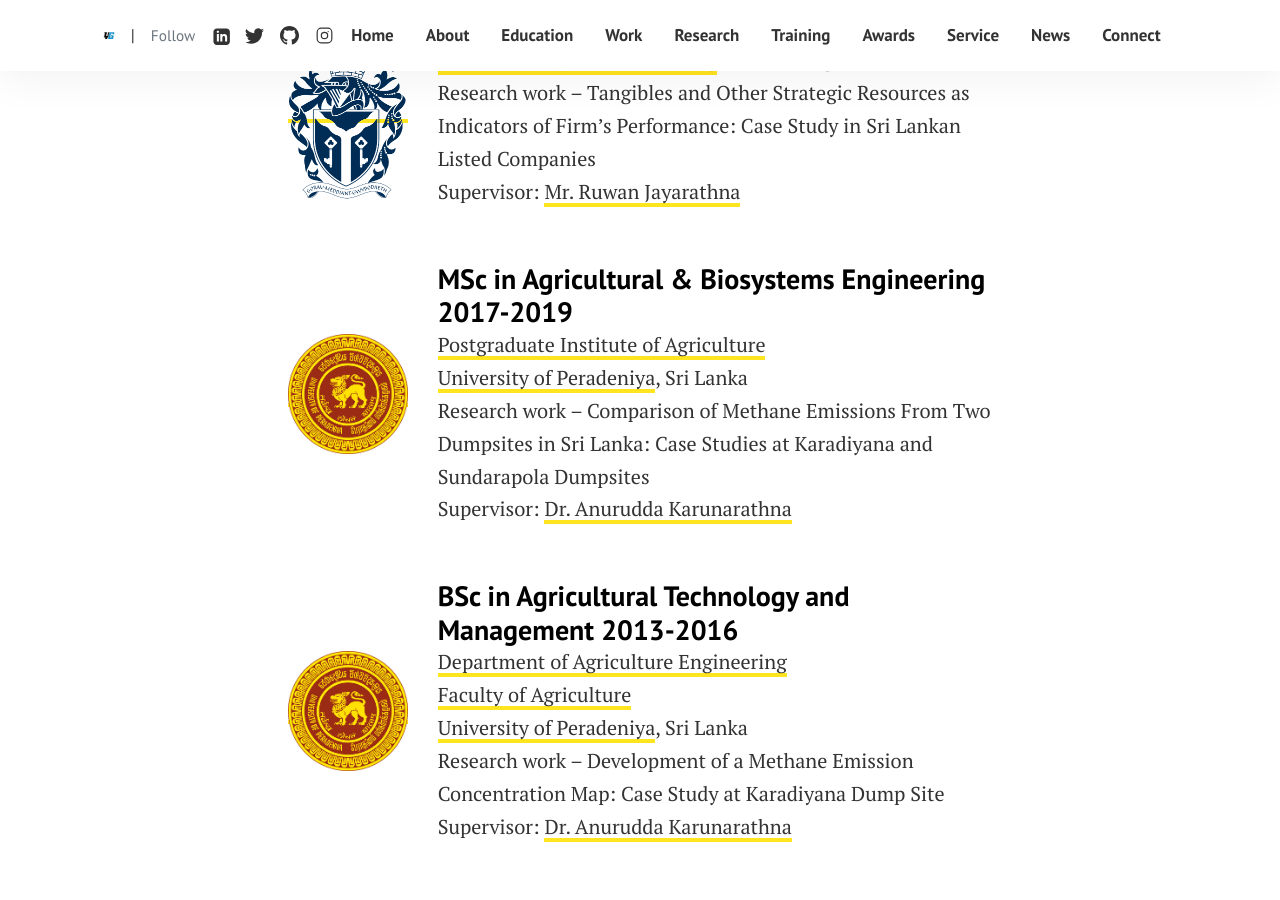
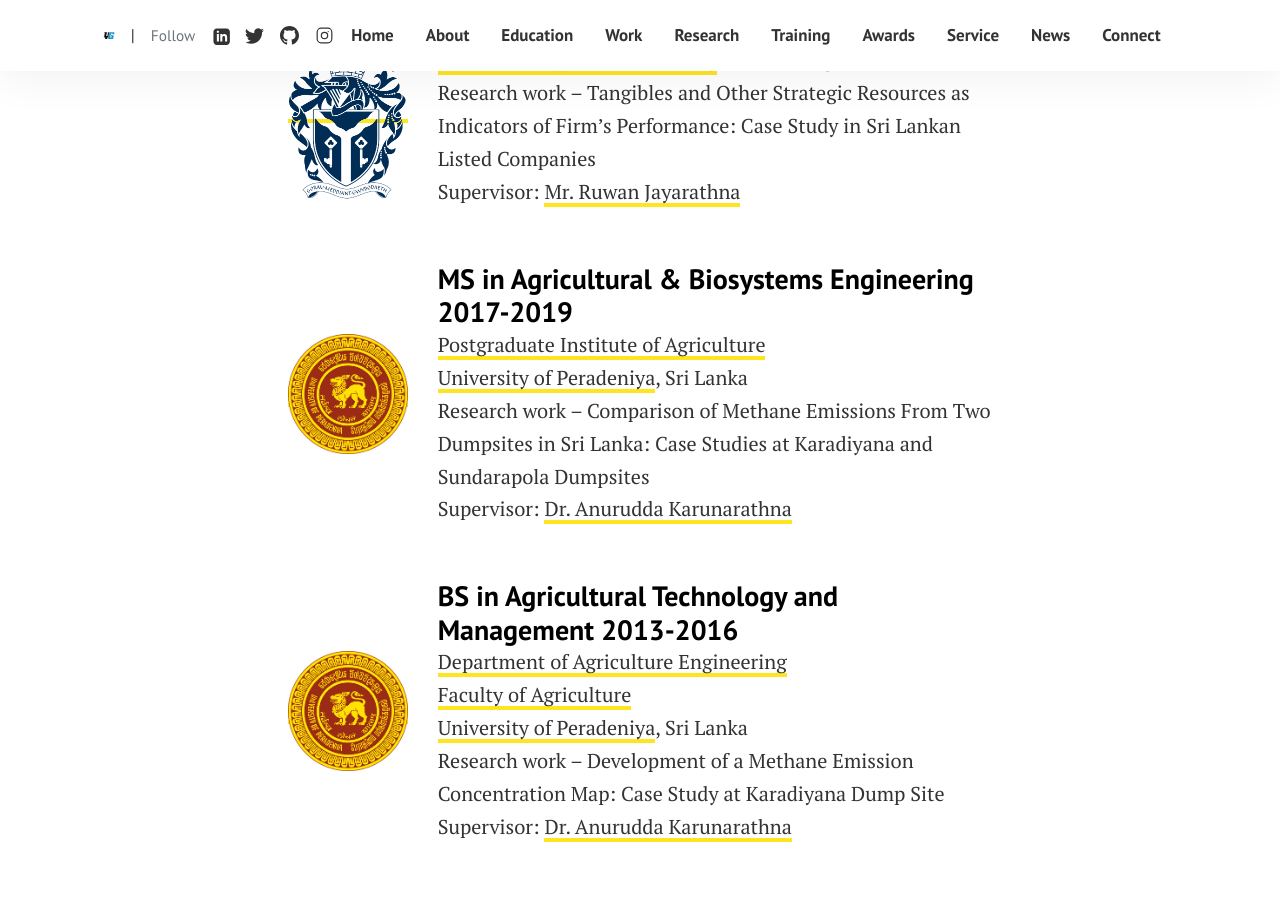
Before and after one commit to kanthsaz/kanthsaz.github.io, a Jekyll site: the page built from pages/education.md, in a window 1280 px wide and 1400 px high, scrolled down 469 px. Shown: the top 900 px of the window. Built offline with Jekyll 4.4.1, drawn with Linux system fonts in a browser that asks for light colours; some of the changed text lies outside the part shown; grey boxes are pictures that could not be loaded.

Commit message:
Updated website

```diff
--- a/pages/education.md
+++ b/pages/education.md
@@ -56,7 +56,7 @@
     </div>
     <div style="flex: 1; text-align: left; display: flex; align-items: center;">
         <div>
-            <h3 style="margin: 0;">MSc in Agricultural & Biosystems Engineering 2017-2019</h3>
+            <h3 style="margin: 0;">MS in Agricultural & Biosystems Engineering 2017-2019</h3>
             <p style="margin: 0;">
                 <a href="http://www.pgia.pdn.ac.lk/" target="_blank">Postgraduate Institute of Agriculture</a><br>
                 <a href="https://www.pdn.ac.lk/" target="_blank">University of Peradeniya</a>, Sri Lanka<br>
@@ -77,13 +77,31 @@
     </div>
     <div style="flex: 1; text-align: left; display: flex; align-items: center;">
         <div>
-            <h3 style="margin: 0;">BSc in Agricultural Technology and Management 2013-2016</h3>
+            <h3 style="margin: 0;">BS in Agricultural Technology and Management 2013-2016</h3>
             <p style="margin: 0;">
                 <a href="https://agri.pdn.ac.lk/" target="_blank">Department of Agriculture Engineering</a><br>
                 <a href="https://agri.pdn.ac.lk/" target="_blank">Faculty of Agriculture</a><br>
                 <a href="https://www.pdn.ac.lk/" target="_blank">University of Peradeniya</a>, Sri Lanka<br>
                 Research work – Development of a Methane Emission Concentration Map: Case Study at Karadiyana Dump Site<br>
                 Supervisor: <a href="https://scholar.google.com/citations?user=A9tZlaAAAAAJ&hl=en" target="_blank">Dr. Anurudda Karunarathna</a>
+            </p>
+        </div>
+    </div>
+  </div>
+
+<br>
+
+  <div style="display: flex; align-items: center; margin-bottom: 20px;">
+    <div style="flex: 0 0 120px; margin-right: 30px;">
+        <a href="https://www.cipmlk.org/" target="_blank">
+            <img src="/assets/images/education/cipm.png" alt="Chartered Institute of Personnel Management" style="width: 120px; border-radius: 8px;">
+        </a>
+    </div>
+    <div style="flex: 1; text-align: left; display: flex; align-items: center;">
+        <div>
+            <h3 style="margin: 0;">Certificate Course on Human Resource Management 2015</h3>
+            <p style="margin: 0;">
+                <a href="https://www.cipmlk.org/" target="_blank">Chartered Institute of Personnel Management</a>, Sri Lanka<br>
             </p>
         </div>
     </div>
```
Also changed, not shown: pages/about.md (+1 -1 lines), pages/news.md (+5 -5 lines), pages/work.md (+2 -4 lines), assets/images/education/cipm.JPG (added).
